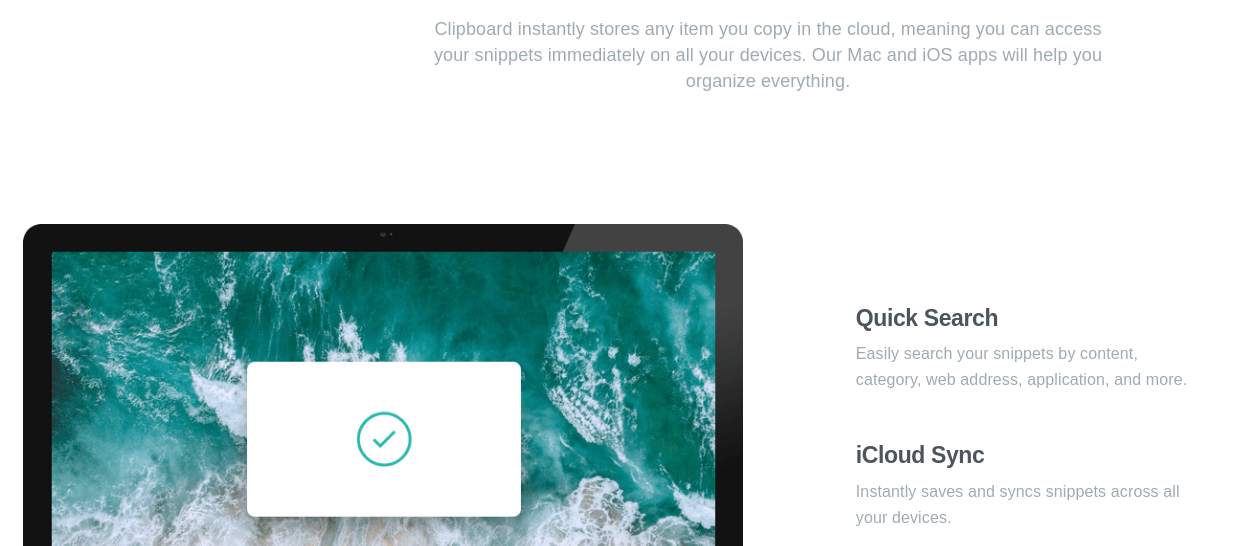
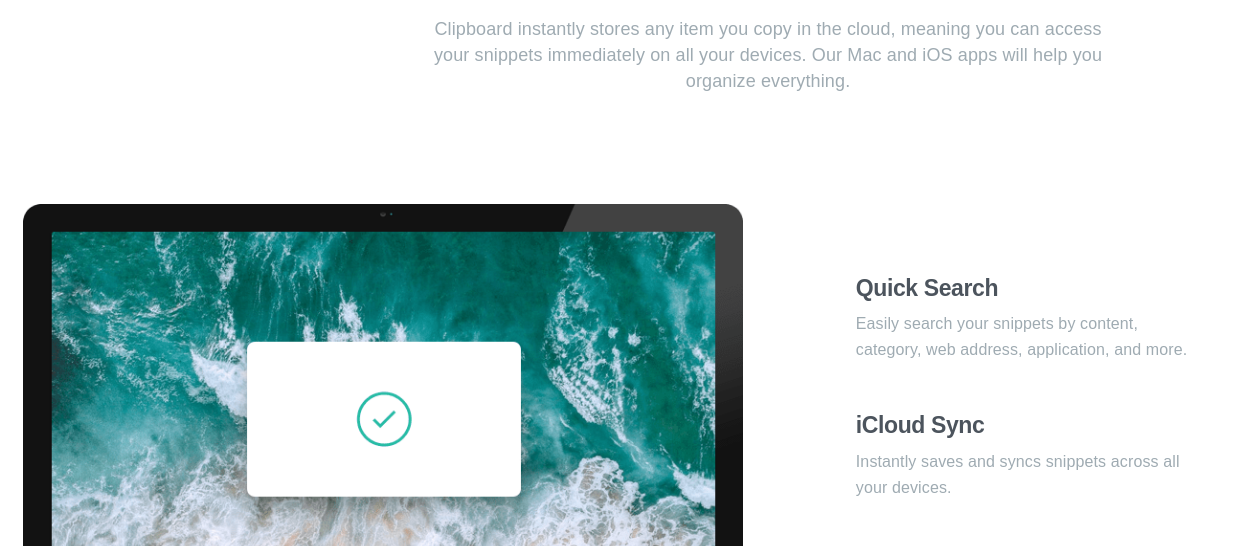
Before and after one commit to salimi2991/clipboard-landing-page-master, a plain HTML site: page index.html in a window 1536 px wide. Shown: the part 746-1292 px from the top of the page, without its empty margins (0-1240 px from the left). Drawn offline with Linux system fonts and the light colour scheme; a web font is replaced by a local one.

Commit message:
Add files via upload

```diff
--- a/css/style.css
+++ b/css/style.css
@@ -139,7 +139,7 @@ header {
 @media (min-width: 768px) {
   .content p {
     padding-inline: 0;
-    margin-bottom: 13rem;
+    margin-bottom: 11rem;
     font-size: var(--fz-medium);
   }
 }
@@ -301,7 +301,7 @@ header {
 
 @media (min-width: 1400px) {
   .snippets {
-    margin-bottom: 8rem;
+    margin-bottom: 10rem;
   }
 
   .snippets .row .snippet-img img {
@@ -310,7 +310,7 @@ header {
 
   .snippets .row .snippet-features {
     justify-content: flex-start;
-    padding-top: 8rem;
+    padding-top: 7rem;
   }
 
   .snippets .row .snippet-left {
```
